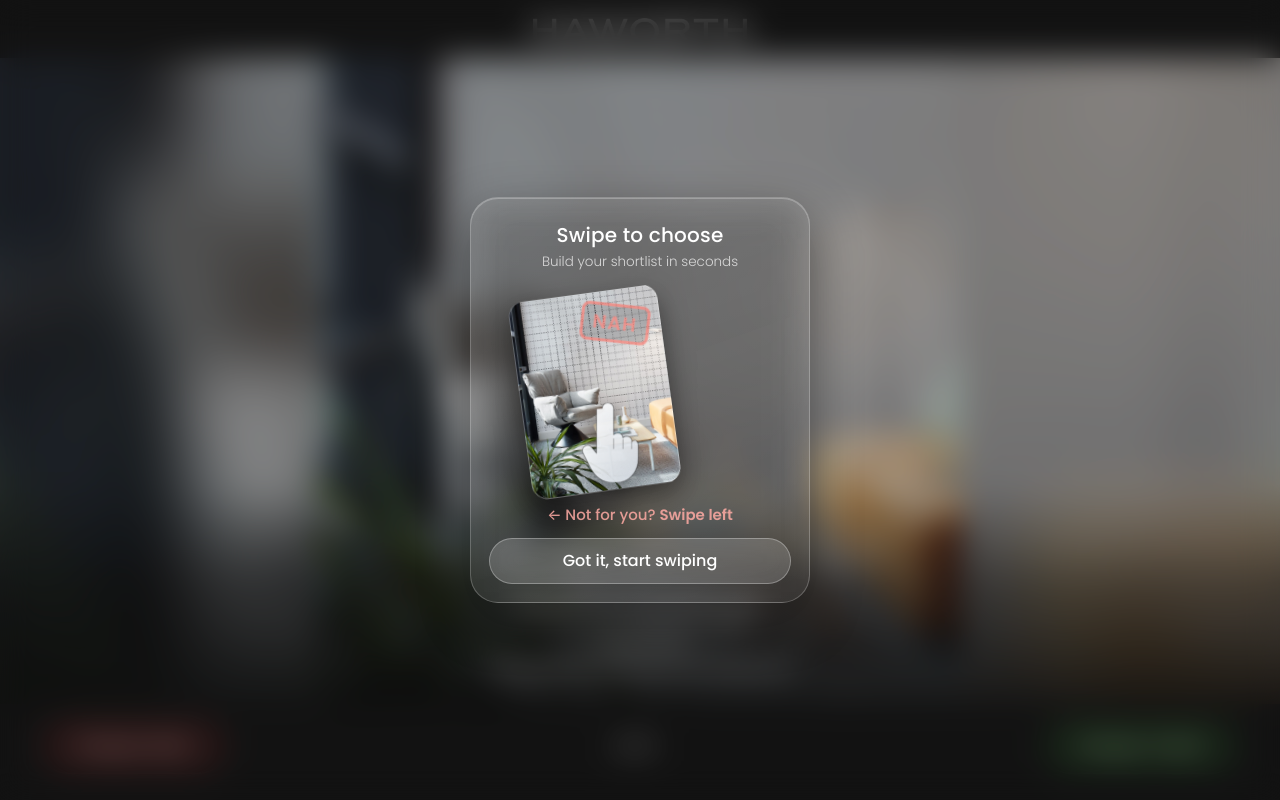
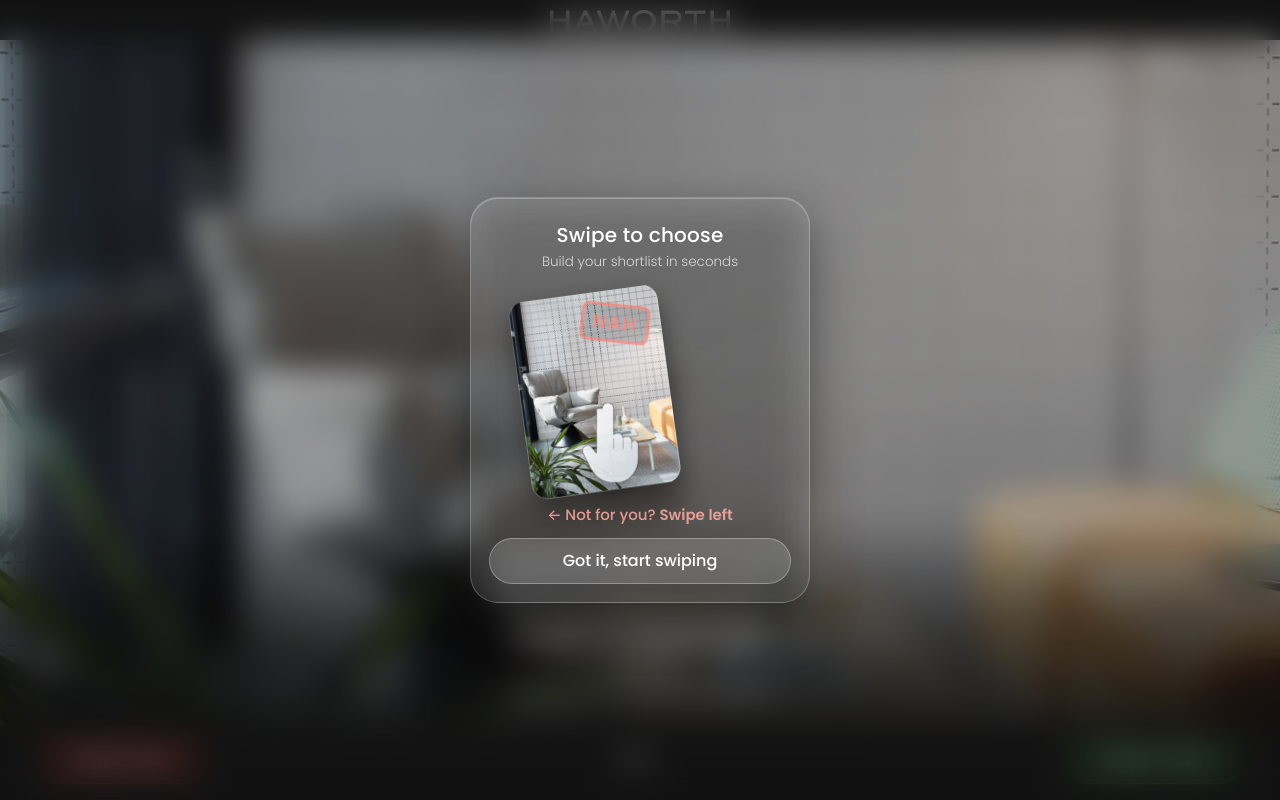
Before and after one commit to siddhartht14-user/Orgatec2026, a plain HTML site: page index.html in a window 1280 px wide. Drawn offline with Linux system fonts and the light colour scheme.

Commit message:
iPad: remove blur-fit; compact footer so photo fills edge to edge; reframe Soji/Zody/Cardigan; Safari-accurate iPad preview frame
Co-Authored-By: Claude Sonnet 5.5 <noreply@anthropic.com>
Claude-Session: https://claude.ai/code/session_015ArFGLRheboPHWaxxjZRYL

```diff
--- a/index.html
+++ b/index.html
@@ -25,7 +25,6 @@
   .card.back{transform:scale(.94) translateY(10px);opacity:.55;pointer-events:none;transition:transform .25s,opacity .25s}
   .card.dragging{cursor:grabbing;transition:none}
   .photo{flex:1;min-height:0;position:relative;overflow:hidden;background:#222}
-  .bgfill{display:none}
   .photo img{width:100%;height:100%;object-fit:cover;display:block;pointer-events:none;-webkit-user-drag:none}
   .meta{flex:none;text-align:center;padding:12px 14px 4px;line-height:1.3}
   .meta h2{margin:0 0 3px;font-weight:400;font-size:clamp(21px,6vw,27px)}
@@ -130,21 +129,17 @@
 
   /* ---- tablet / desktop: keep the phone-shaped card, centred, so crops stay as designed ---- */
   @media (min-width:700px){
-    /* iPad / tablet: full-bleed, edge to edge. If the photo area is wider than the photo, show the WHOLE
-       photo (never cut the product) and fill the sides with a soft blurred extension of the same picture */
-    .photo.fit .bgfill{display:block;position:absolute;inset:-40px;background-size:cover;background-position:center;
-      filter:blur(30px) brightness(.88);transform:scale(1.08)}
-    .photo.fit img{position:relative;object-fit:contain;object-position:50% 50% !important}
-    header{padding:18px 0 14px}
-    .logo{height:26px}
-    .meta{padding:16px 24px 8px}
-    .meta h2{font-size:34px}
-    .meta p{font-size:21px}
+    /* iPad / tablet: full-bleed, edge to edge; compact header/footer so the photo area stays as tall as possible */
+    header{padding:10px 0 8px}
+    .logo{height:22px}
+    .meta{padding:8px 24px 2px}
+    .meta h2{font-size:30px;margin-bottom:1px}
+    .meta p{font-size:18px}
     .stamp{font-size:44px;top:34px;padding:6px 22px}
     .stamp.yeah{left:34px}.stamp.nah{right:34px}
-    .actions{padding:14px 40px 26px;gap:16px}
-    .btn{font-size:22px;padding:12px 34px;min-height:56px}
-    .count{font-size:21px}
+    .actions{padding:8px 36px 16px;gap:16px}
+    .btn{font-size:20px;padding:10px 32px;min-height:50px}
+    .count{font-size:19px}
     .dscroll{padding:10px 36px 14px}.dfoot{padding:10px 36px 24px;flex-direction:row}
     .dfoot .btn{flex:1}
     .dfoot .toast{display:none}
@@ -207,20 +202,12 @@
     el.textContent = base;
     if (tag){ el.appendChild(document.createTextNode(' | ')); const t = document.createElement('span'); t.className = 'tag ' + (/made in india/i.test(tag) ? 'in' : 'qs'); t.textContent = tag; el.appendChild(t); }
   }
-  function fitCheck(c){
-    const ph = c.querySelector('.photo'), im = c.querySelector('img');
-    if (!im.naturalWidth || !ph.clientHeight || window.innerWidth < 700){ ph.classList.remove('fit'); return; }
-    ph.classList.toggle('fit', ph.clientWidth / ph.clientHeight > (im.naturalWidth / im.naturalHeight) * 1.02);
-  }
-  window.addEventListener('resize', () => document.querySelectorAll('.card').forEach(fitCheck));
   function cardEl(p, back){
     const c = document.createElement('div');
     c.className = 'card' + (back ? ' back' : '');
-    c.innerHTML = '<div class="photo"><i class="bgfill"></i><img alt="" draggable="false"><span class="stamp yeah">YEAH</span><span class="stamp nah">NAH</span></div>' +
+    c.innerHTML = '<div class="photo"><img alt="" draggable="false"><span class="stamp yeah">YEAH</span><span class="stamp nah">NAH</span></div>' +
       '<div class="meta"><h2></h2><p class="b"></p><p class="d"></p><p class="n"></p></div>';
     const im0 = c.querySelector('img'), ph0 = c.querySelector('.photo');
-    ph0.querySelector('.bgfill').style.backgroundImage = 'url("' + p.image + '")';
-    im0.addEventListener('load', () => fitCheck(c));
     im0.src = p.image;
     c.querySelector('h2').textContent = p.name;
     const pillKind = isIndia(p) ? ['', 'MADE IN INDIA'] : (/quickship/i.test(p.brand || '') ? ['stock', 'STOCKED IN INDIA'] : null);
--- a/products.js
+++ b/products.js
@@ -7,7 +7,7 @@ window.PRODUCTS = [
   { name: "BuzziVault",     brand: "BuzziSpace", designer: "Alain Giles",        image: "img/buzzivault.jpg", focus: "50% 14%" },
   { name: "BuzziNest Office", brand: "HushOffice", designer: "",                  image: "img/buzzinest-office.jpg" },
   { name: "BuzziPleat",     brand: "BuzziSpace | Made in India", designer: "13&9 Design",        image: "img/buzzipleat.jpg" },
-  { name: "Cardigan Lounge", brand: "Haworth",   designer: "Patricia Urquiola",  image: "img/cardigan-lounge.jpg", focus: "50% 75%" },
+  { name: "Cardigan Lounge", brand: "Haworth",   designer: "Patricia Urquiola",  image: "img/cardigan-lounge.jpg", focus: "50% 85%" },
   { name: "Mush",           brand: "Cappellini", designer: "Giulio Cappellini",  image: "img/cappellini-mush.jpg" },
   { name: "Orla",           brand: "Cappellini", designer: "Jasper Morrison",    image: "img/orla.jpg", focus: "76% 50%" },
   { name: "Your Place Echo", brand: "Haworth",   designer: "",                   image: "img/yp-echo.jpg" },
@@ -29,7 +29,7 @@ window.PRODUCTS = [
   { name: "Poppy Conference", brand: "Haworth | Made in India", designer: "Patricia Urquiola", image: "img/poppy-conference.jpg", light: true },
   { name: "HushFree M", brand: "HushOffice | India Quickship", designer: "", image: "img/hushfree-m.jpg", focus: "90% 50%", light: true },
   { name: "Fern Digital Knit", brand: "Haworth | Made in India", designer: "", image: "img/fern-digital-knit.jpg", focus: "49% 50%", light: true },
-  { name: "Zody LX", brand: "Haworth | Made in India", designer: "ITO Design", image: "img/zody-lx.jpg", focus: "33% 50%", light: true },
+  { name: "Zody LX", brand: "Haworth | Made in India", designer: "ITO Design", image: "img/zody-lx.jpg", focus: "28% 50%", light: true },
   { name: "Aloha Pro", brand: "Haworth | Made in India", designer: "", note: "Bio Mass Foam", image: "img/aloha-pro.jpg" },
-  { name: "Soji", brand: "Haworth | Made in India", designer: "", image: "img/soji.jpg", light: true }
+  { name: "Soji", brand: "Haworth | Made in India", designer: "", image: "img/soji.jpg", focus: "50% 90%", light: true }
 ];
```
Also changed, not shown: preview.html (+7 -3 lines), img/soji.jpg, img/zody-lx.jpg.
